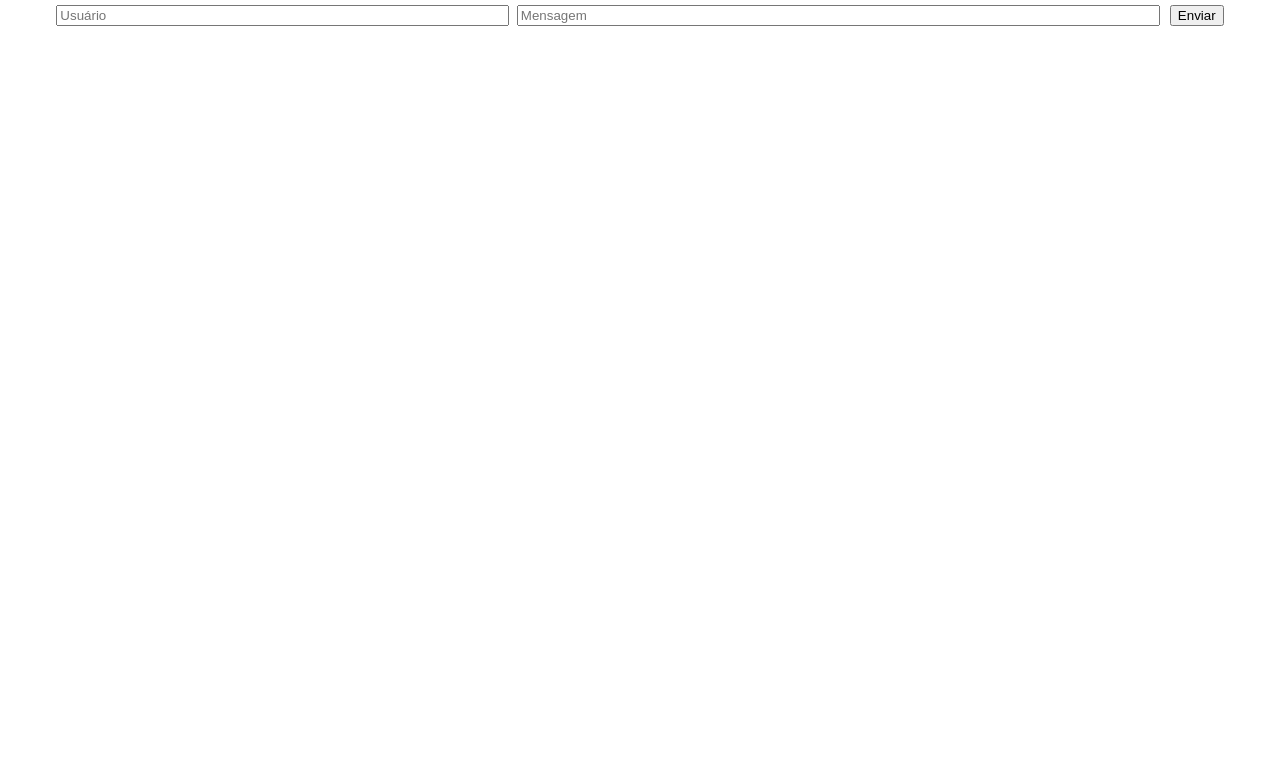
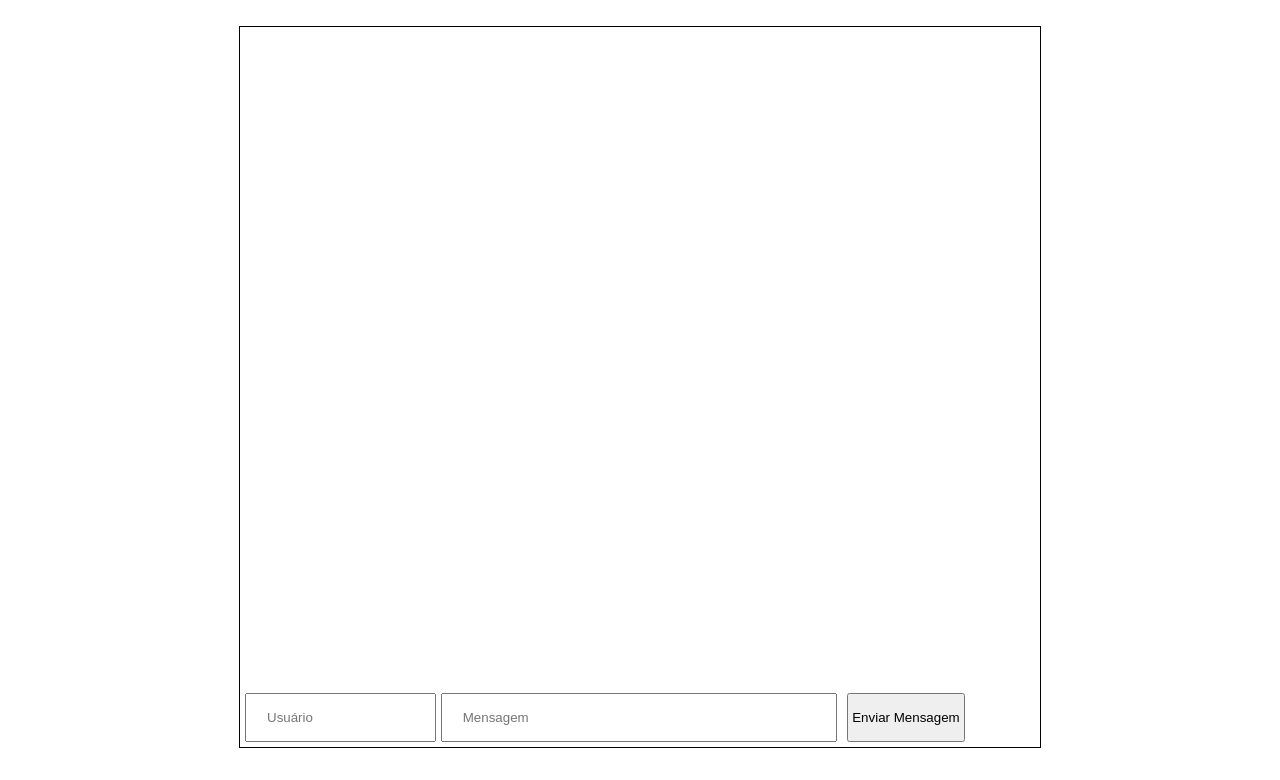
Before and after one commit to future4code/epps-whatslab8, a React (Create React App) app in the folder whatslab/: page / in a window 1280 px wide. Shown: the top 780 px of the page. Built offline with nearby package versions, Linux system fonts and the light colour scheme.

Commit message:
Adicionada a funcionalidade de envio de mensagens

```diff
--- a/whatslab/src/App.css
+++ b/whatslab/src/App.css
@@ -1,38 +1,4 @@
-.App {
-  text-align: center;
+* {
+  margin: 0;
+  padding: 0;
 }
-
-.App-logo {
-  height: 40vmin;
-  pointer-events: none;
-}
-
-@media (prefers-reduced-motion: no-preference) {
-  .App-logo {
-    animation: App-logo-spin infinite 20s linear;
-  }
-}
-
-.App-header {
-  background-color: #282c34;
-  min-height: 100vh;
-  display: flex;
-  flex-direction: column;
-  align-items: center;
-  justify-content: center;
-  font-size: calc(10px + 2vmin);
-  color: white;
-}
-
-.App-link {
-  color: #61dafb;
-}
-
-@keyframes App-logo-spin {
-  from {
-    transform: rotate(0deg);
-  }
-  to {
-    transform: rotate(360deg);
-  }
-}
--- a/whatslab/src/App.js
+++ b/whatslab/src/App.js
@@ -5,7 +5,7 @@ import Inputs from './components/Input/Inputs'
 function App() {
   return (
     <div className="App">
-      <Inputs />
+      <Messages />
     </div>
   );
 }
--- a/whatslab/src/components/Input/Inputs.js
+++ b/whatslab/src/components/Input/Inputs.js
@@ -5,38 +5,33 @@ const DivInput = styled.div`
     display: flex;
     justify-content:center;
     padding: 5px;
+    width: 90%;
 `
 const InputUserName = styled.input`
     margin-right:8px;
-    width:35%;
+    width:25%;
+    margin-right: 5px;
+    padding: 15px 20px;
 `
 const InputMessage = styled.input`
     margin-right:10px;
-    width: 50%;
+    width: 60%;
+    padding: 15px 20px;
+`
+const Button = styled.button `
+    width: 20%;
+
 `
 
 
 export class Inputs extends React.Component {
-    state = {
-        valueUser: '',
-        valueMessage: ''
-    }
-
-
-onChangeUser = (event) => {
-    this.setState ({valueUser: event.target.value})
-}
-
-onChangeMessage = (event) => {
-    this.setState ({valueMessage: event.target.value})
-}
 
 render () {
     return (
         <DivInput>
-            <InputUserName placeholder='Usuário' value={this.state.valueUser} onChange={this.onChangeUser}></InputUserName>
-            <InputMessage placeholder='Mensagem' value={this.state.valueMessage} onChange={this.onChangeMessage}></InputMessage>
-            <button>Enviar</button>
+            <InputUserName placeholder='Usuário' value={this.props.UserInput} onChange={this.props.onChangeUser}></InputUserName>
+            <InputMessage placeholder='Mensagem' value={this.props.MessageInput} onChange={this.props.onChangeMessage}></InputMessage>
+            <Button onClick={this.props.sendMessage} >Enviar Mensagem</Button>
         </DivInput>
     )
 }
--- a/whatslab/src/components/Messages/Messages.js
+++ b/whatslab/src/components/Messages/Messages.js
@@ -5,39 +5,67 @@ import Inputs from '../Input/Inputs'
 const ContainerMessage = styled.div`
     height: 90vh;
     display:flex;
+    width: 800px;
+    align-items: flex-start;
+    justify-content: flex-end;
+    flex-direction: column;
+    border: 1px solid #000;
+    margin: 2% auto 0 auto;
 `
 
-const MessagesP = styled.p``
+const MessagesP = styled.p`
+    display: flex;
+    text-align: left;
+`
 
 export class Messages extends React.Component {
     state = {
         messages: [],
+        UserInput: '',
+        MessageInput: ''
+    }
 
+    onChangeUser = (event) => {
+        this.setState ({UserInput: event.target.value})
+    }
+
+    onChangeMessage = (event) => {
+        this.setState ({MessageInput: event.target.value})
     }
 
     sendMessage = () => {
         const newMessage = {
-            user: '',
-            message: ''
+            user: this.state.UserInput,
+            message: this.state.MessageInput
         }
 
         const newMessageList = [...this.state.messages, newMessage]
 
         this.setState ({
-            messages: newMessageList
+            messages: newMessageList,
+            MessageInput: ''
         })
     }
 
     render (){
         const messageList = this.state.messages.map((message) => {
             return (
-                <MessagesP>{message.user} - {message.message}</MessagesP>
+                <MessagesP>{message.user}: {message.message}</MessagesP>
             )
         })
 
         return (
             <ContainerMessage>
                 {messageList}
+                <Inputs
+                    UserInput={this.state.UserInput}
+                    onChangeUser={this.onChangeUser}
+
+                    MessageInput={this.state.MessageInput}
+                    onChangeMessage={this.onChangeMessage}
+
+                    sendMessage = {this.sendMessage}
+                />
             </ContainerMessage>
         )
 
```
